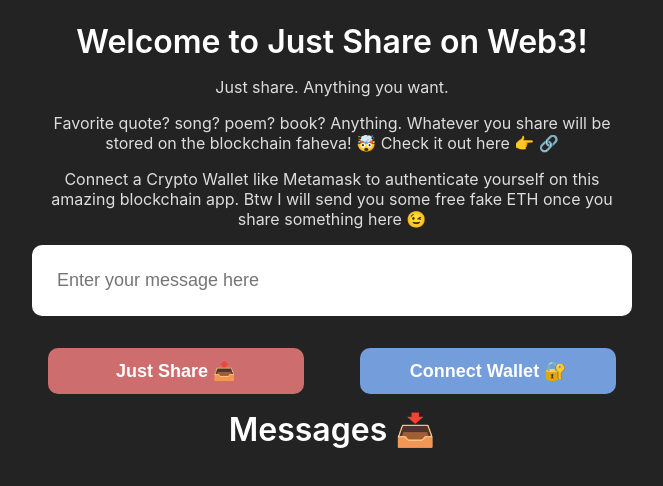
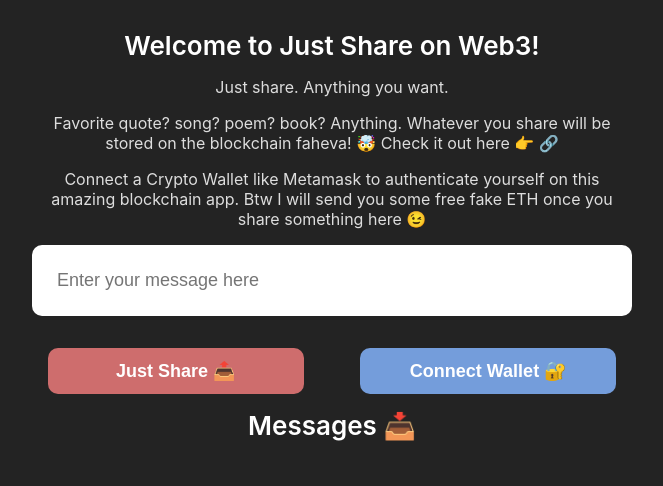
Before and after one commit to tapabratadey/Just-Share, a Next.js app: page / in a window 1280 px wide. Shown: the top 486 px of the page, without its empty margins (308-971 px from the left). Built offline with nearby package versions, Linux system fonts and the light colour scheme.

Commit message:
updated styles

```diff
--- a/styles/Home.module.css
+++ b/styles/Home.module.css
@@ -134,7 +134,7 @@
 
 .header {
 	text-align: center;
-	font-size: 32px;
+	font-size: 26px;
 	font-weight: 600;
 }
 
```
